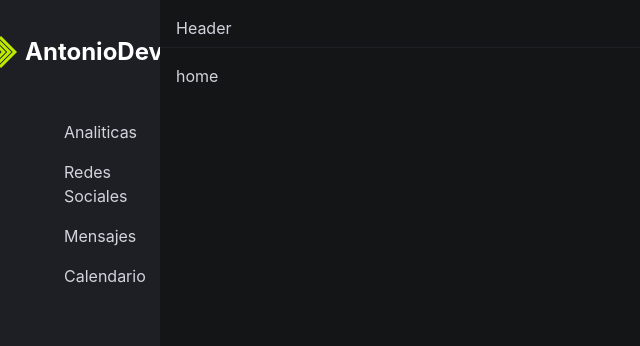
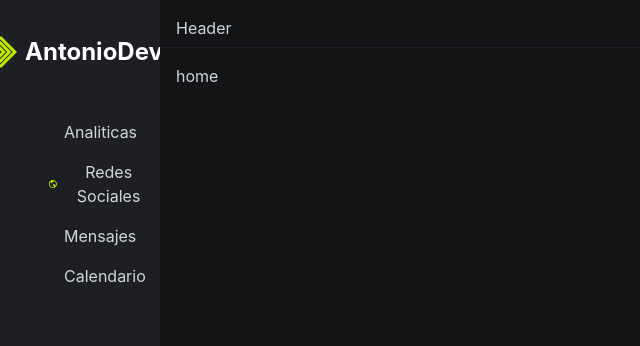
Before and after one commit to antoniogn-dev/dashboard-plantilla, a React (Vite) app: page / in a window 1280 px wide. Shown: the top 346 px of the page, without its empty margins (0-640 px from the left). Built offline with nearby package versions, Linux system fonts and the light colour scheme.

Commit message:
empezando sidebar 01/07/2026

```diff
--- a/src/components/Sidebar.tsx
+++ b/src/components/Sidebar.tsx
@@ -1,9 +1,15 @@
 import { Link } from "react-router-dom"
-import { RiBarChart2Line, RiEarthLine, RiMailOpenLine, RiCalendar2Line, RiLogoutBoxRLine } from "react-icons/ri"
+import { RiBarChart2Line, RiEarthLine, RiMailOpenLine, RiCalendar2Line, RiLogoutBoxRLine, RiArrowDropRightLine, RiMenuFill, RiCloseLargeLine } from "react-icons/ri"
+import { useState } from "react"
 
 const Sidebar = () => {
+
+    const [showMenu, setShowMenu] = useState(false)
+    const [showSubMenu, setShowSubMenu] = useState(false)
+
     return (
-        <div className="xl:h-screen overflow-y-scroll fixed xl:static w-full h-full -left-full top-0 bg-secondary-100 p-8 flex flex-col justify-between">
+        <>
+            <div className={`xl:h-screen overflow-y-scroll fixed xl:static w-[80%] md:w-[40%] lg:w-[30%] xl:w-auto h-full top-0 bg-secondary-100 p-8 flex flex-col justify-between z-50 ${showSubMenu ? "left-0" : "-left-full"} transition-all duration-400`}>
                 <div>
 
                     {/* Logo */}
@@ -13,24 +19,60 @@ const Sidebar = () => {
                     </div>
 
                     {/* Navegacion */}
-                <nav>
+                    <ul>
+                        <li>
                             <Link to="/" className="flex items-center gap-4 py-2 px-4 rounded-lg hover:bg-secondary-900 transition-colors"><RiBarChart2Line className="text-primary" /> Analiticas</Link>
+                        </li>
 
-                    <Link to="/" className="flex items-center gap-4 py-2 px-4 rounded-lg hover:bg-secondary-900 transition-colors"><RiEarthLine className="text-primary" /> Redes Sociales</Link>
+                        <li>
+                            <button onClick={() => setShowMenu(!showMenu)} className="flex w-full items-center justify-between py-2 px-4 rounded-lg hover:bg-secondary-900 transition-colors">
 
+                                <span className="flex items-center gap-4">
+                                    <RiEarthLine className="text-primary" />Redes Sociales
+                                </span>
+
+                                <RiArrowDropRightLine className={`mt-1 size-6 text-primary ${showMenu && "rotate-90"} transition-all`} />
+
+                            </button>
+
+                            <ul className={`${showMenu ? "h-32.5" : "h-0"} overflow-y-hidden transition-all duration-500`}>
+                                <li>
+                                    <Link to="/" className="py-2 px-4 border-l border-gray-600 ml-6 block relative before:w-3 before:h-3 before:absolute before:bg-primary before:rounded-full before:left-[-6.7px] before:top-1/2 before:-translate-y-1/2 before:border-4 before:border-secondary-100 hover:text-white transition-colors">Post red social</Link>
+                                </li>
+
+                                <li>
+                                    <Link to="/" className="py-2 px-4 border-l border-gray-600 ml-6 block relative before:w-3 before:h-3 before:absolute before:bg-gray-600 before:rounded-full before:left-[-6.7px] before:top-1/2 before:-translate-y-1/2 before:border-4 before:border-secondary-100 hover:text-white transition-colors">Estadisticas</Link>
+                                </li>
+
+                                <li>
+                                    <Link to="/" className="py-2 px-4 border-l border-gray-600 ml-6 block relative before:w-3 before:h-3 before:absolute before:bg-gray-600 before:rounded-full before:left-[-6.7px] before:top-1/2 before:-translate-y-1/2 before:border-4 before:border-secondary-100 hover:text-white transition-colors">Perfiles</Link>
+                                </li>
+                            </ul>
+                        </li>
+
+                        <li>
                             <Link to="/" className="flex items-center gap-4 py-2 px-4 rounded-lg hover:bg-secondary-900 transition-colors"><RiMailOpenLine className="text-primary" /> Mensajes</Link>
+                        </li>
 
+                        <li>
                             <Link to="/" className="flex items-center gap-4 py-2 px-4 rounded-lg hover:bg-secondary-900 transition-colors"><RiCalendar2Line className="text-primary" /> Calendario</Link>
+                        </li>
 
-                </nav>
+                    </ul>
 
                 </div>
 
+                {/* Cerrar sesion */}
                 <nav>
                     <Link to="/" className="flex items-center gap-4 py-2 px-4 rounded-lg hover:bg-secondary-900 transition-colors"><RiLogoutBoxRLine className="text-primary" /> Cerrar Sesión</Link>
                 </nav>
 
             </div>
+
+            <button onClick={() => setShowSubMenu(!showSubMenu)} className="xl:hidden fixed bottom-4 right-4 bg-primary text-black p-3 rounded-full z-50">
+                {showSubMenu ? <RiCloseLargeLine /> : <RiMenuFill />}
+            </button>
+        </>
     )
 }
 export default Sidebar
```
Lines whose indentation alone changed are shown as unchanged.
